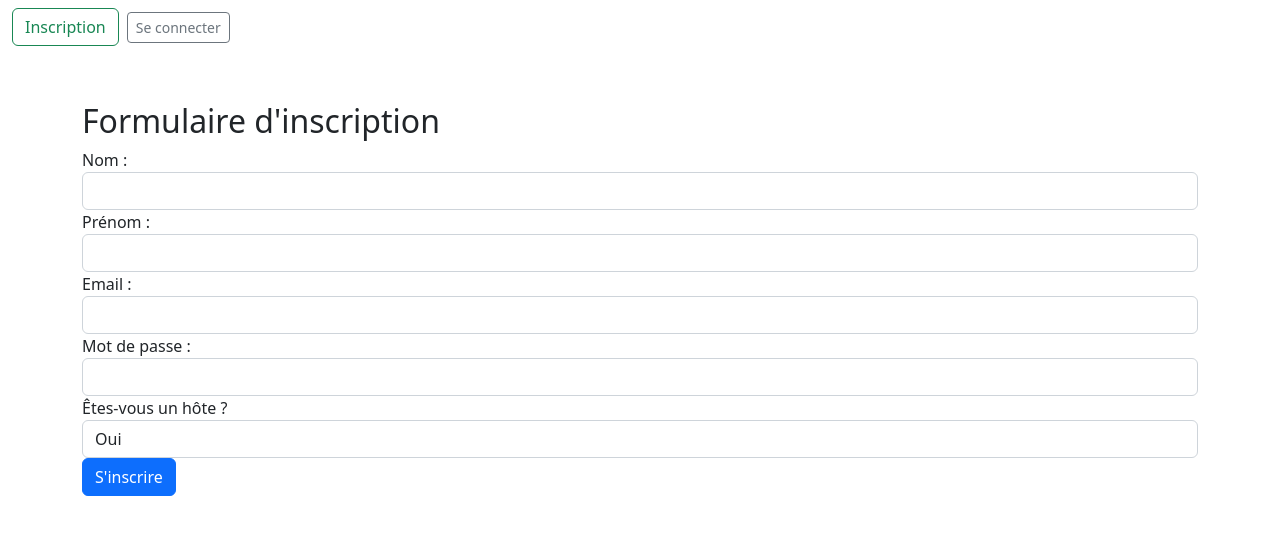
After one commit to Abdeahrouch/AIRBNB-PHP-OBJET, a PHP site: template views/user/inscription.html.php in a window 1280 px wide. The commit adds this page. Shown: the top 535 px of the page. Run offline with PHP 8.4, Linux system fonts and the light colour scheme; the template is opened without the code that fills it, so the values that code supplies are empty.

Commit message:
formulaires

```diff
--- a/views/_templates/_footer.html.php
+++ b/views/_templates/_footer.html.php
@@ -1,8 +1,9 @@
-<footer>
-    <a href="/">AIRBNB ABDES</a>
-</footer>
 <script src="https://cdn.jsdelivr.net/npm/bootstrap@5.2.3/dist/js/bootstrap.min.js" integrity="sha384-cuYeSxntonz0PPNlHhBs68uyIAVpIIOZZ5JqeqvYYIcEL727kskC66kF92t6Xl2V" crossorigin="anonymous">
 </script>
 </body>
 
 </html>
+
+<footer>
+
+</footer>
--- a/views/_templates/_header.html.php
+++ b/views/_templates/_header.html.php
@@ -4,7 +4,7 @@
 <head>
     <meta charset="UTF-8">
     <meta name="viewport" content="width=device-width, initial-scale=1.0">
-    <title><?php echo isset($title_tag) ? $title_tag : "Mon super site" ?></title>
+    <title><?php echo isset($title_tag) ? $title_tag : "t" ?></title>
 
 
     <!-- importer le cdn bootstrap -->
@@ -15,4 +15,12 @@
     <link rel="stylesheet" href="/style.css">
 </head>
 
+
 <body>
+
+    <nav class="navbar bg-body-tertiary">
+        <form class="container-fluid justify-content-start">
+            <a class="btn btn-outline-success me-2" href="/inscription/">Inscription </a>
+            <a class="btn btn-sm btn-outline-secondary" href="/login/"> Se connecter</a>
+        </form>
+    </nav>
--- /dev/null
+++ b/views/annonces/index.html.php
@@ -0,0 +1 @@
+<h1><?= $h1_tag ?></h1>
--- /dev/null
+++ b/views/user/inscription.html.php
@@ -0,0 +1,29 @@
+<div class="container mt-5">
+    <h2>Formulaire d'inscription</h2>
+    <form action="traitement.php" method="post">
+        <div class="form-group">
+            <label for="nom">Nom :</label>
+            <input type="text" class="form-control" id="nom" name="nom" required>
+        </div>
+        <div class="form-group">
+            <label for="prenom">Prénom :</label>
+            <input type="text" class="form-control" id="prenom" name="prenom" required>
+        </div>
+        <div class="form-group">
+            <label for="email">Email :</label>
+            <input type="email" class="form-control" id="email" name="email" required>
+        </div>
+        <div class="form-group">
+            <label for="password">Mot de passe :</label>
+            <input type="password" class="form-control" id="password" name="password" required>
+        </div>
+        <div class="form-group">
+            <label for="is_hote">Êtes-vous un hôte ?</label>
+            <select class="form-control" id="is_hote" name="is_hote" required>
+                <option value="1">Oui</option>
+                <option value="0">Non</option>
+            </select>
+        </div>
+        <button type="submit" class="btn btn-primary">S'inscrire</button>
+    </form>
+</div>
```
Also changed, not shown: App/Controller/AnnoncesController.php (+9 -0 lines), App/Controller/UserController.php (added, +39 -0 lines), Core/App.php (+6 -1 lines), views/user/login.html.php (added, +29 -0 lines).
